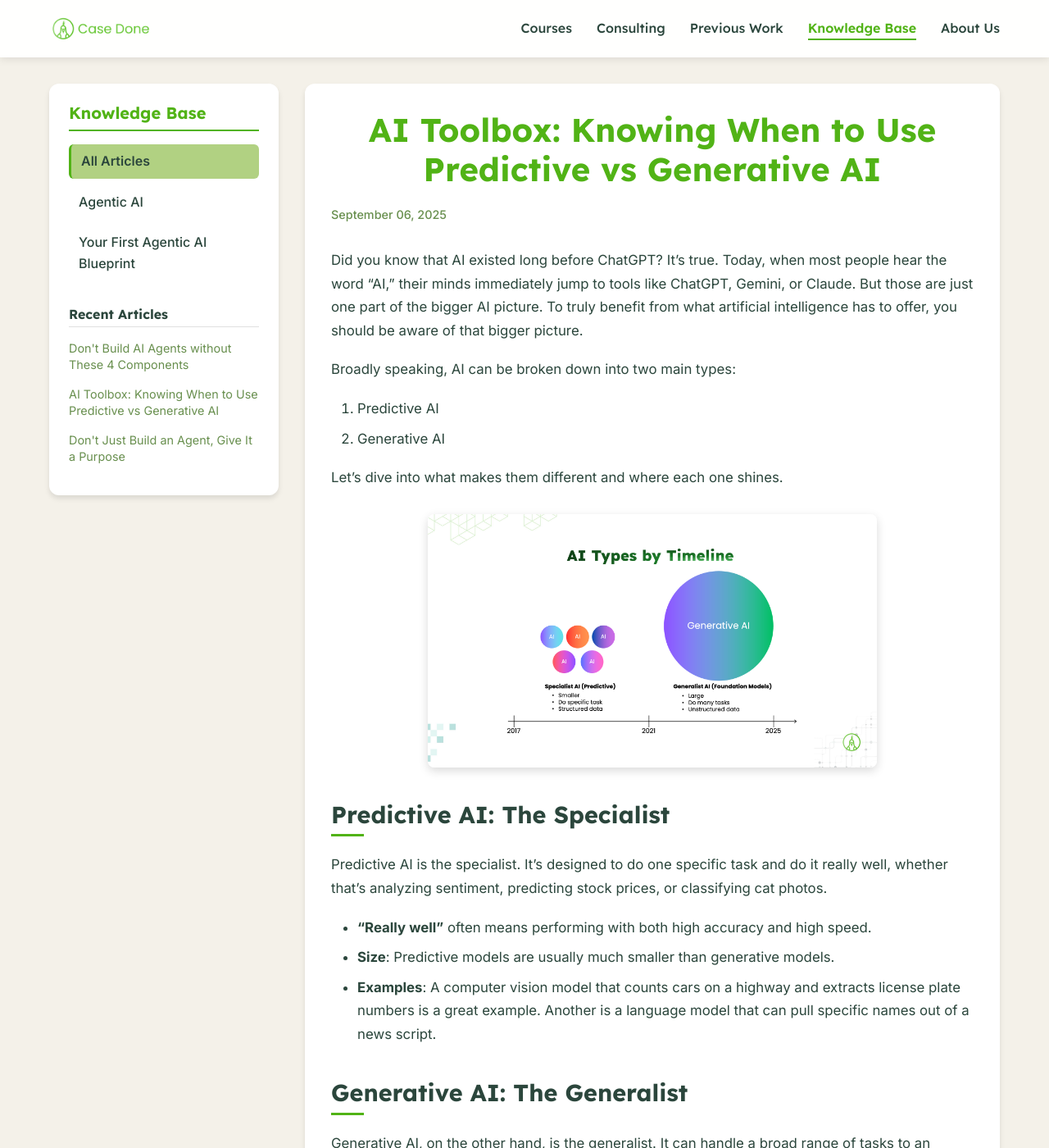
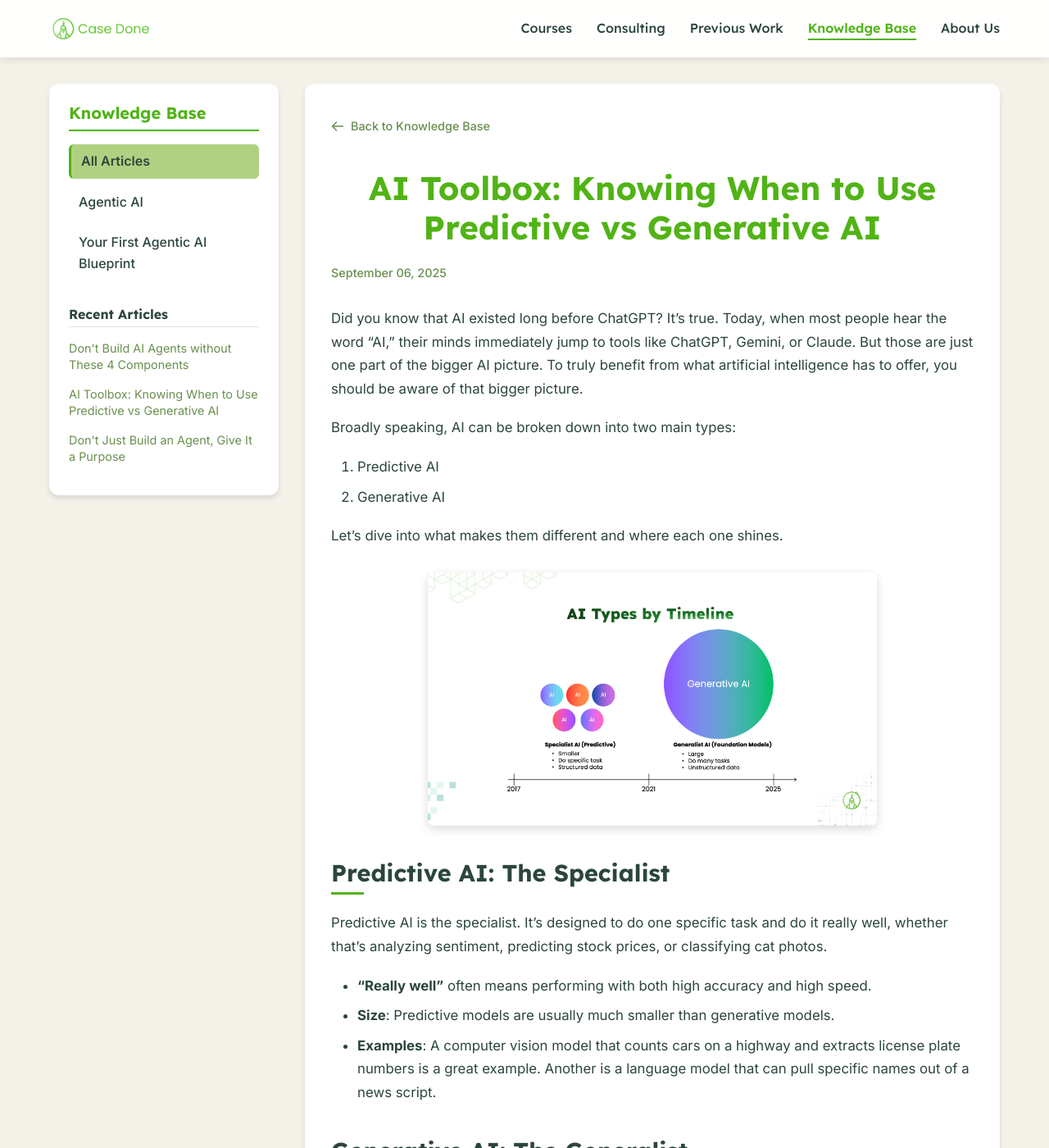
Before and after one commit to casedone/casedone, a Jekyll site: the page built from knowledge-base/_posts/2025-09-06-ai-toolbox-know-predictive-generative-ais.md, in a window 1280 px wide and 1400 px high. Shown: the whole window at 82% size. Built offline with Jekyll 4.4.1, drawn with Linux system fonts in a browser that asks for light colours.

Commit message:
feat: add back button and improve category filter navigation in knowledge base

```diff
--- a/assets/css/kb-styles.css
+++ b/assets/css/kb-styles.css
@@ -1,4 +1,36 @@
 /* Knowledge Base Styles - Based on Main Site Design System */
+
+/* Back Button Styles */
+.kb-back-button {
+    margin-bottom: 2rem;
+}
+
+.kb-back-link {
+    display: inline-flex;
+    align-items: center;
+    gap: 0.5rem;
+    color: var(--light-text);
+    text-decoration: none;
+    font-size: 0.9rem;
+    font-weight: 500;
+    padding: 0.5rem 0;
+    transition: var(--transition);
+    border-radius: 4px;
+}
+
+.kb-back-link:hover {
+    color: var(--primary-color);
+    transform: translateX(-2px);
+}
+
+.kb-back-icon {
+    flex-shrink: 0;
+    transition: var(--transition);
+}
+
+.kb-back-link:hover .kb-back-icon {
+    transform: translateX(-2px);
+}
 
 /* CSS Custom Properties from Main Site */
 :root {
--- a/knowledge-base/_layouts/default.html
+++ b/knowledge-base/_layouts/default.html
@@ -190,13 +190,28 @@
         // Add event listeners to category filters
         document.addEventListener('DOMContentLoaded', function() {
             const categoryFilters = document.querySelectorAll('.category-filter');
+            const isKnowledgeBasePage = window.location.pathname.endsWith('/knowledge-base/') || window.location.pathname.endsWith('/knowledge-base/index.html');
+
             categoryFilters.forEach(filter => {
                 filter.addEventListener('click', function(e) {
                     e.preventDefault();
                     const category = this.dataset.category;
+
+                    // If we're not on the knowledge base index page, navigate there with the category parameter
+                    if (!isKnowledgeBasePage) {
+                        const baseUrl = window.location.origin + '/knowledge-base/';
+                        if (category === 'all') {
+                            window.location.href = baseUrl;
+                        } else {
+                            window.location.href = `${baseUrl}?category=${category}`;
+                        }
+                        return;
+                    }
+
+                    // If we're already on the knowledge base page, filter in place
                     filterPostsByCategory(category);
 
-                    // Update URL without page reload (optional)
+                    // Update URL without page reload
                     if (category === 'all') {
                         history.pushState(null, '', window.location.pathname);
                     } else {
@@ -205,11 +220,13 @@
                 });
             });
 
-            // Check for category parameter in URL on page load
-            const urlParams = new URLSearchParams(window.location.search);
-            const categoryParam = urlParams.get('category');
-            if (categoryParam) {
-                filterPostsByCategory(categoryParam);
+            // Check for category parameter in URL on page load (only on knowledge base page)
+            if (isKnowledgeBasePage) {
+                const urlParams = new URLSearchParams(window.location.search);
+                const categoryParam = urlParams.get('category');
+                if (categoryParam) {
+                    filterPostsByCategory(categoryParam);
+                }
             }
         });
     </script>
--- a/knowledge-base/_layouts/post.html
+++ b/knowledge-base/_layouts/post.html
@@ -2,6 +2,15 @@
 layout: default
 ---
 <article class="kb-post">
+  <div class="kb-back-button">
+    <a href="{{ '/knowledge-base/' | relative_url }}" class="kb-back-link">
+      <svg class="kb-back-icon" width="16" height="16" viewBox="0 0 16 16" fill="none" xmlns="http://www.w3.org/2000/svg">
+        <path d="M6.5 3L1.5 8L6.5 13M2 8H14.5" stroke="currentColor" stroke-width="1.5" stroke-linecap="round" stroke-linejoin="round"/>
+      </svg>
+      Back to Knowledge Base
+    </a>
+  </div>
+
   <h1>{{ page.title }}</h1>
   <p class="kb-post-meta">{{ page.date | date: "%B %d, %Y" }}</p>
 
```
